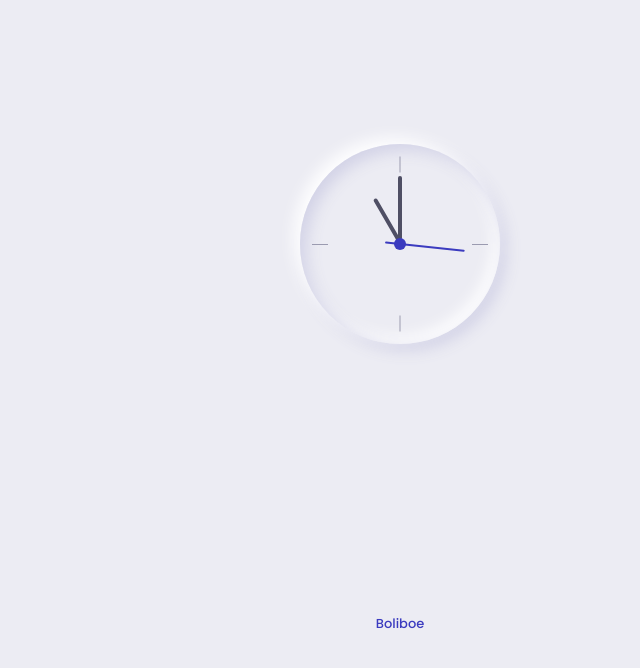
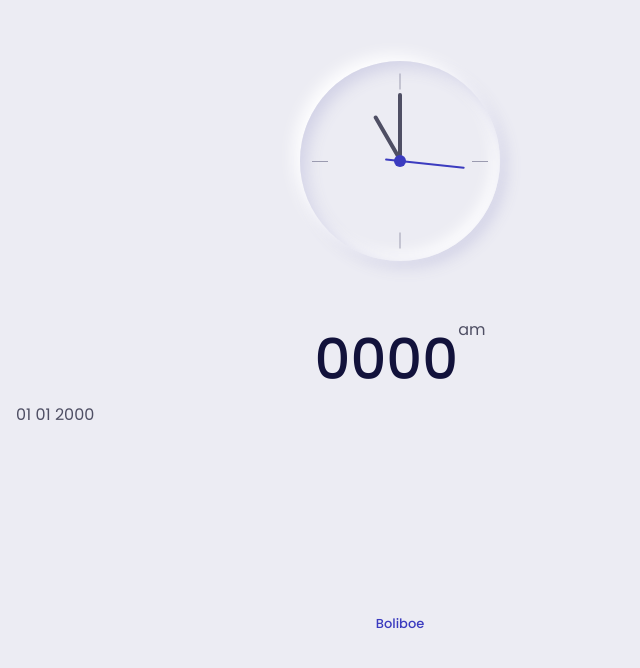
Before and after one commit to Boliboe/clock, a plain HTML site: page index.html in a window 1280 px wide. Shown: the part 126-794 px from the top of the page, without its empty margins (0-640 px from the left). Drawn offline with Linux system fonts and the light colour scheme.

Commit message:
hour,minute and am/pm text added

```diff
--- a/assets/css/styles.css
+++ b/assets/css/styles.css
@@ -204,3 +204,15 @@ a{
 .clock-logo{
     color: var(--first-color);
 }
+
+.clock-text{
+    display: flex;
+    justify-content: center;
+}
+
+.clock-text-hour,
+.clock-text-minutes{
+    font-size: var(--biggest-font-size);
+    font-weight: var(--font-medium);
+    color: var(--title-color);
+}
--- a/index.html
+++ b/index.html
@@ -24,6 +24,20 @@
                     <div class="clock-minutes" id="clock-minutes"></div>
                     <div class="clock-seconds" id="clock-seconds"></div>
                 </div>
+
+                <div>
+                    <div class="clock-text">
+                        <div class="clock-text-hour" id="text-hour">00</div>
+                        <div class="clock-text-minutes" id="text-minutes">00</div>
+                        <div class="clock-text-ampm" id="text-ampm">am</div>
+                    </div>
+
+                    <div class="clock-date">
+                        <span id="date-day">01</span>
+                        <span id="date-month">01</span>
+                        <span id="date-year">2000</span>
+                    </div>
+                </div>
             </div>
 
             <a href="" target="_blank" class="clock-logo">Boliboe</a>
```
